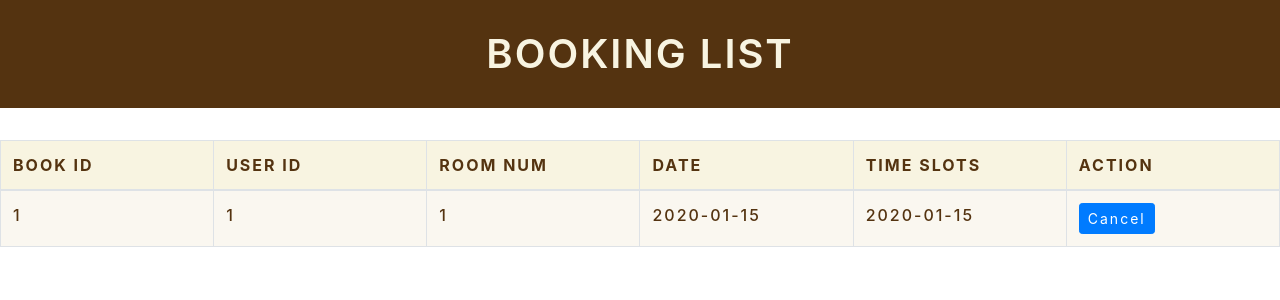
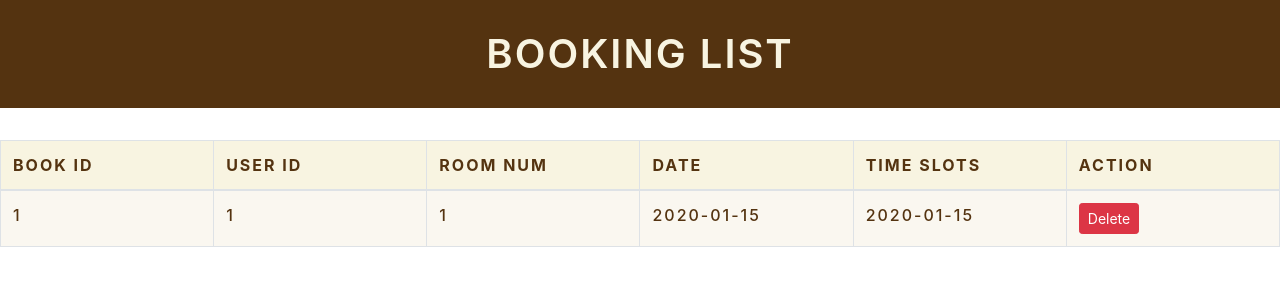
Before and after one commit to naldallal/itcs333-project, a PHP site: page /booking_table.php in a window 1280 px wide. Shown: the top 300 px of the page. Run offline with PHP 8.4, Linux system fonts and the light colour scheme; tables that the repository leaves empty hold one stand-in row (values such as "Sample post").

Commit message:
cancel booking

```diff
--- a/booking_table.php
+++ b/booking_table.php
@@ -1,3 +1,17 @@
+<?php
+// Database connection
+$dsn = "mysql:host=localhost;dbname=my_db"; // Corrected the DSN syntax
+$username = "root";
+$password = "";
+$pdo = new PDO($dsn, $username, $password);
+$pdo->setAttribute(PDO::ATTR_ERRMODE, PDO::ERRMODE_EXCEPTION); // Set error mode
+
+// Example of DELETE with prepared statement
+$sql = "DELETE FROM bookings WHERE booking_id = :booking_id"; // Correct table name to bookings
+$stmt = $pdo->prepare($sql);
+$stmt->bindParam(':booking_id', $booking_id); // Bind the parameter with type
+$stmt->execute();
+?>
 <!DOCTYPE html>
 <html lang="en">
 <head>
@@ -47,7 +61,9 @@
                             <td>" . htmlspecialchars($row['date']) . "</td>
                             <td>" . htmlspecialchars($row['timeslots']) . "</td>
                             <td>
-                             <a class='btn btn-primary btn-sm' href='cancel_booking.php?id=" . htmlspecialchars($row['booking_id']) . "'>Cancel</a>
+                            <form method='post'>
+                            <input type='hidden' name='booking_id' value='" . htmlspecialchars($row['booking_id']) . "'>
+                            <button type='submit' class='btn btn-danger btn-sm' name='cancel_book'>Delete</button>
                             </td>
                           </tr>";
                 }
--- a/cancel_booking.php
+++ b/cancel_booking.php
@@ -18,6 +18,7 @@ try {
     $stmt = $pdo->prepare($sql);
     $stmt->bindParam(':booking_id', $booking_id, PDO::PARAM_INT); // Bind the parameter with type
     $stmt->execute();
+    echo $booking_id;
 
     // Optional: Redirect or display a message after deletion
     echo "Booking cancelled successfully.";
```
